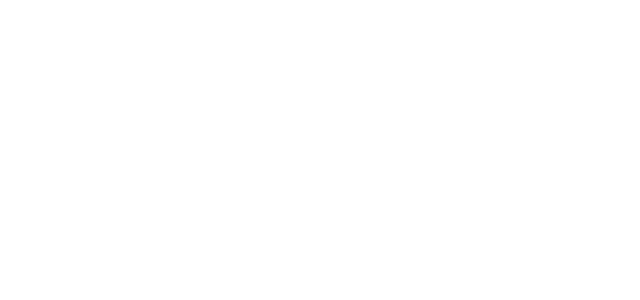
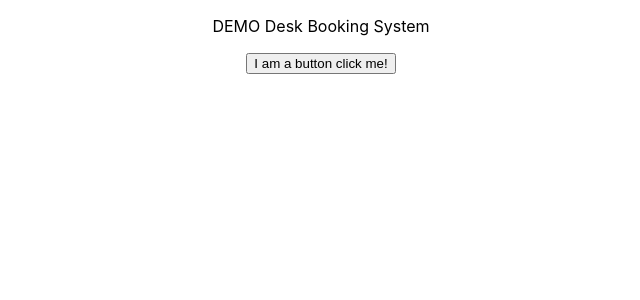
Before and after one commit to PaulMckie/deskproject, a React (Create React App) app: page / in a window 1280 px wide. Shown: the top 300 px of the page, without its empty margins (319-959 px from the left). Built offline with nearby package versions, Linux system fonts and the light colour scheme.

Commit message:
Create Initial Page with a Button
Page loads with a new title, text and button

```diff
--- a/public/index.html
+++ b/public/index.html
@@ -1,14 +1,12 @@
 <!DOCTYPE html>
 <html lang="en">
+
 <head>
   <meta charset="utf-8" />
   <link rel="icon" href="%PUBLIC_URL%/favicon.ico" />
   <meta name="viewport" content="width=device-width, initial-scale=1" />
   <meta name="theme-color" content="#000000" />
-    <meta
-      name="description"
-      content="Web site created using create-react-app"
-    />
+  <meta name="description" content="Web site created using create-react-app" />
   <link rel="apple-touch-icon" href="%PUBLIC_URL%/logo192.png" />
   <!--
       manifest.json provides metadata used when your web app is installed on a
@@ -24,8 +22,9 @@
       work correctly both with client-side routing and a non-root public URL.
       Learn how to configure a non-root public URL by running `npm run build`.
     -->
-    <title>React App</title>
+  <title>Desk Booking Tool</title>
 </head>
+
 <body>
   <noscript>You need to enable JavaScript to run this app.</noscript>
   <div id="root"></div>
@@ -40,4 +39,5 @@
       To create a production bundle, use `npm run build` or `yarn build`.
     -->
 </body>
+
 </html>
--- a/src/App.tsx
+++ b/src/App.tsx
@@ -4,6 +4,8 @@
 function App() {
   return (
     <div className="App">
+      <p>DEMO Desk Booking System</p>
+      <button>I am a button click me!</button>
     </div>
   );
 }
```
Also changed, not shown: public/manifest.json. Lines whose indentation alone changed are shown as unchanged.
